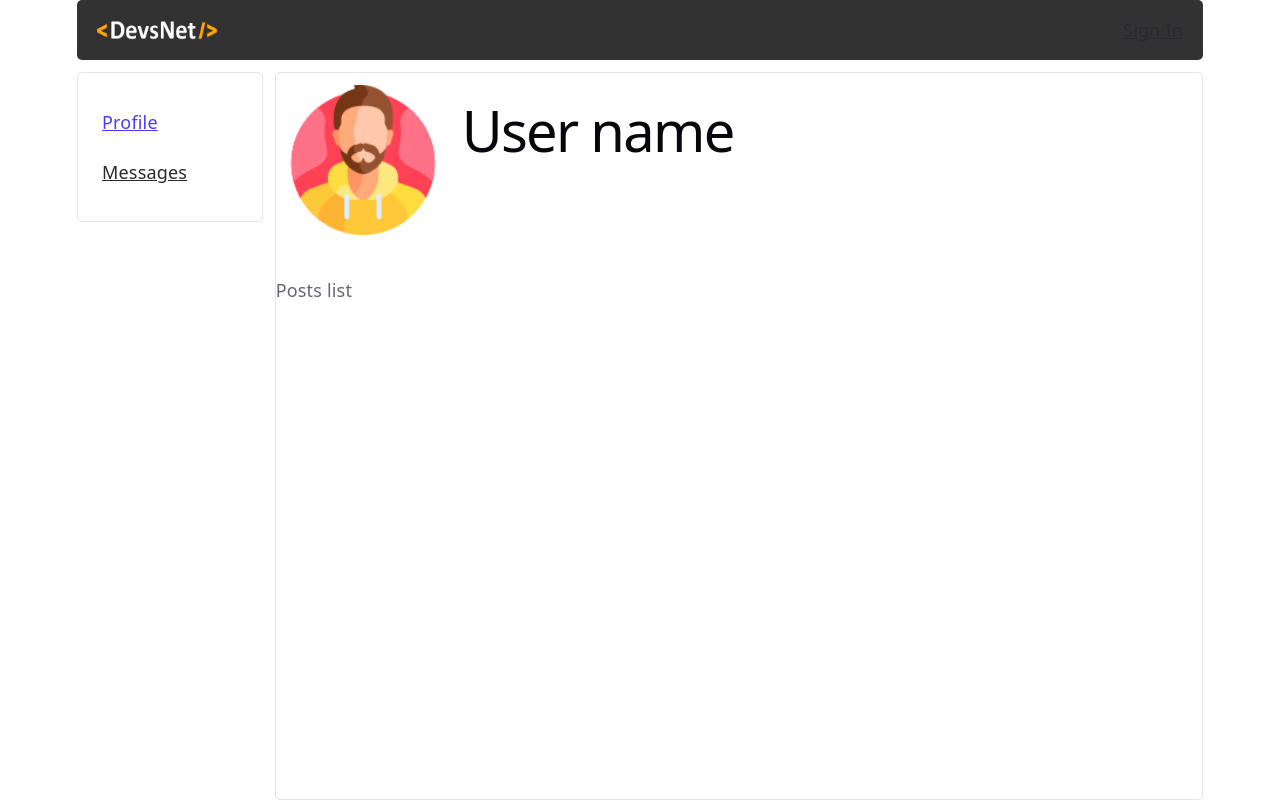
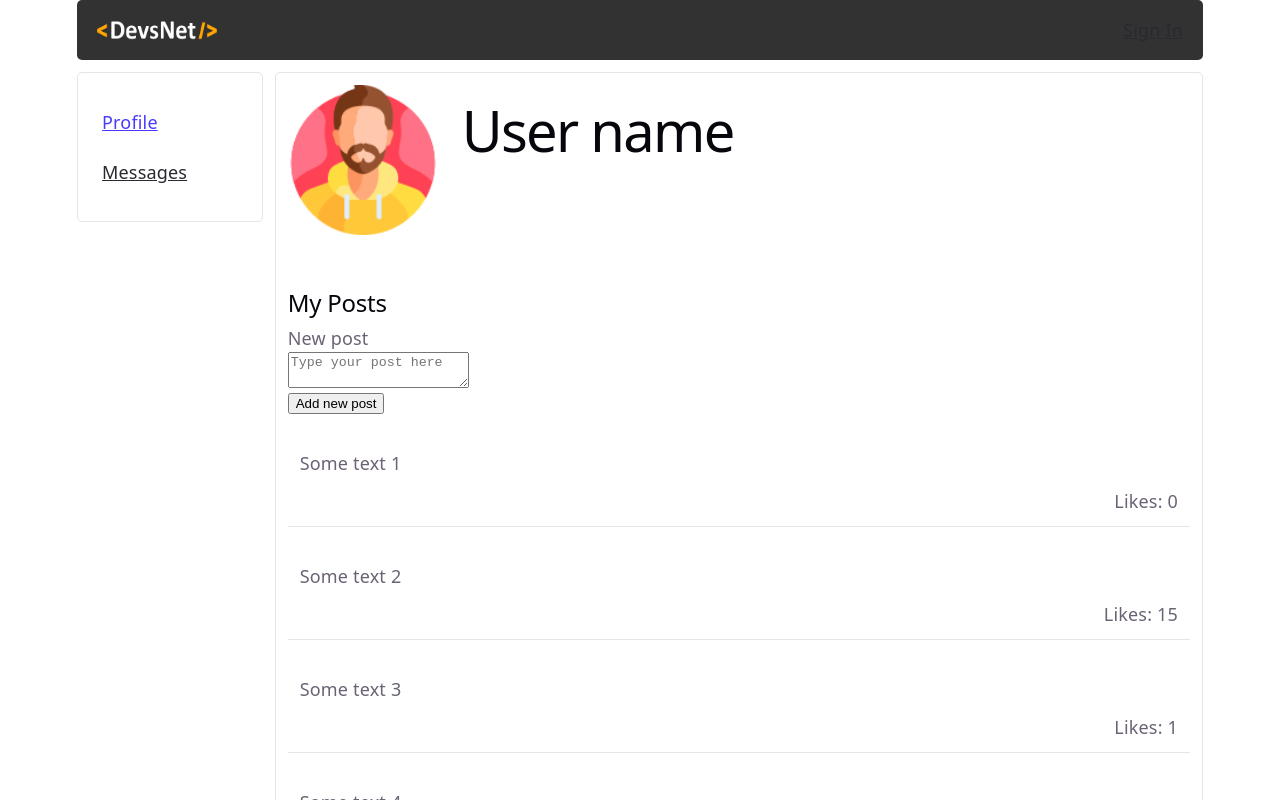
Before and after one commit to AlexBrilevski/social-net, a React (Vite) app: page /profile in a window 1280 px wide. Shown: the top 800 px of the page. Built offline with nearby package versions, Linux system fonts and the light colour scheme.

Commit message:
Basic structure of the Post list component was implemented

```diff
--- /dev/null
+++ b/src/pages/Profile/PostsList/Post/Post.module.css
@@ -0,0 +1,9 @@
+.post {
+  padding: var(--indent-s);
+  border-bottom: 1px solid var(--border);
+}
+
+.post-data {
+  margin-top: var(--indent-s);
+  text-align: right;
+}
--- /dev/null
+++ b/src/pages/Profile/PostsList/Post/Post.tsx
@@ -0,0 +1,21 @@
+import type { FC } from "react";
+import type { PostType } from "../../../../store/store";
+
+import styles from "./Post.module.css";
+
+type PostProps = PostType;
+
+const Post: FC<PostProps> = ({ postText, likesCount }) => {
+  return (
+    <div className={styles["post"]}>
+      <div>
+        {postText}
+      </div>
+      <div className={styles["post-data"]}>
+        Likes: {likesCount}
+      </div>
+    </div>
+  );
+};
+
+export default Post;
--- /dev/null
+++ b/src/pages/Profile/PostsList/PostsList.module.css
@@ -0,0 +1,20 @@
+.user-posts {
+  padding: var(--indent-s);
+}
+
+.new-post-section {
+  margin-bottom: var(--indent-base);
+}
+
+.new-post-form textarea {
+  display: block;
+}
+
+.posts-list {
+  display: flex;
+  flex-direction: column;
+  gap: var(--indent-base);
+  margin: 0;
+  padding: 0;
+  list-style: none;
+}
--- a/src/pages/Profile/PostsList/PostsList.tsx
+++ b/src/pages/Profile/PostsList/PostsList.tsx
@@ -1,14 +1,51 @@
-import type { FC } from "react";
+import type { FC, ChangeEvent } from "react";
 import type { PostType } from "../../../store/store";
+import Post from "./Post/Post";
+
+import styles from "./PostsList.module.css";
 
 type PostsListProps = {
   postsData: Array<PostType>,
   newPostText: string,
 };
 
-const PostsList: FC<PostsListProps> = () => {
+const PostsList: FC<PostsListProps> = ({ postsData, newPostText }) => {
+  const onChangeNewPostText = (e: ChangeEvent<HTMLTextAreaElement>) => {
+    const value = e.target.value;
+    console.log(value);
+  };
+
   return (
-    <div>Posts list</div>
+    <div className={styles["user-posts"]}>
+      <h2>My Posts</h2>
+      <div className={styles["new-post-section"]}>
+        <form className={styles["new-post-form"]}>
+          <div className="form-group">
+            <label htmlFor="new-post-text">New post</label>
+            <textarea
+              id="new-post-text"
+              className="form-control"
+              value={newPostText}
+              placeholder="Type your post here"
+              onChange={onChangeNewPostText}
+            >
+            </textarea>
+          </div>
+          <div className="from-actions">
+            <button>Add new post</button>
+          </div>
+        </form>
+      </div>
+      <div>
+        <ul className={styles["posts-list"]}>
+          {postsData.map(post =>
+            <li key={post.id}>
+              <Post {...post} />
+            </li>
+          )}
+        </ul>
+      </div>
+    </div>
   );
 };
 
--- a/src/pages/Profile/ProfileInfo/ProfileInfo.module.css
+++ b/src/pages/Profile/ProfileInfo/ProfileInfo.module.css
@@ -1,4 +1,4 @@
-.profile-info {
+.user-profile-info {
   display: flex;
   gap: var(--indent-base);
   padding: var(--indent-s);
--- a/src/pages/Profile/ProfileInfo/ProfileInfo.tsx
+++ b/src/pages/Profile/ProfileInfo/ProfileInfo.tsx
@@ -12,7 +12,7 @@ const ProfileInfo: FC<ProfileProps> = ({ profile }) => {
   const avatarSrc = profile?.avatar ?? defaultAvatar;
 
   return (
-    <div className={styles["profile-info"]}>
+    <div className={styles["user-profile-info"]}>
       <div>
         <img src={avatarSrc} alt="User name" width="150" height="150" />
       </div>
--- a/src/store/store.ts
+++ b/src/store/store.ts
@@ -7,7 +7,7 @@ export type ProfileType = {
 export type PostType = {
   id: string,
   postText: string,
-  likesCounter: number,
+  likesCount: number,
 };
 
 export type ProfilePage = {
@@ -27,11 +27,11 @@ type Store = {
 };
 
 const DUMMY_POSTS = [
-  { id: "p1", postText: "Some text 1", likesCounter: 0 },
-  { id: "p2", postText: "Some text 2", likesCounter: 15 },
-  { id: "p3", postText: "Some text 3", likesCounter: 1 },
-  { id: "p4", postText: "Some text 4", likesCounter: 10 },
-  { id: "p5", postText: "Some text 5", likesCounter: 5 },
+  { id: "p1", postText: "Some text 1", likesCount: 0 },
+  { id: "p2", postText: "Some text 2", likesCount: 15 },
+  { id: "p3", postText: "Some text 3", likesCount: 1 },
+  { id: "p4", postText: "Some text 4", likesCount: 10 },
+  { id: "p5", postText: "Some text 5", likesCount: 5 },
 ]
 
 export const store: Store = {
```
